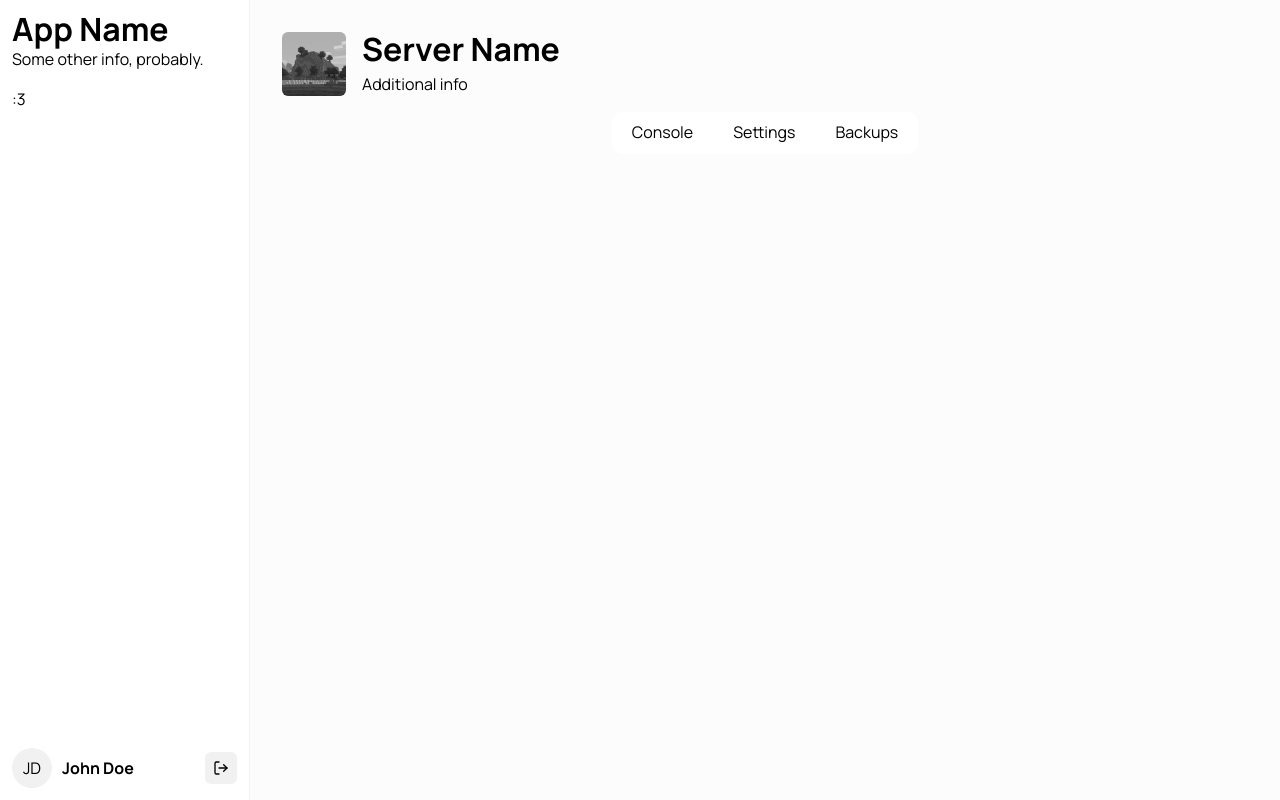
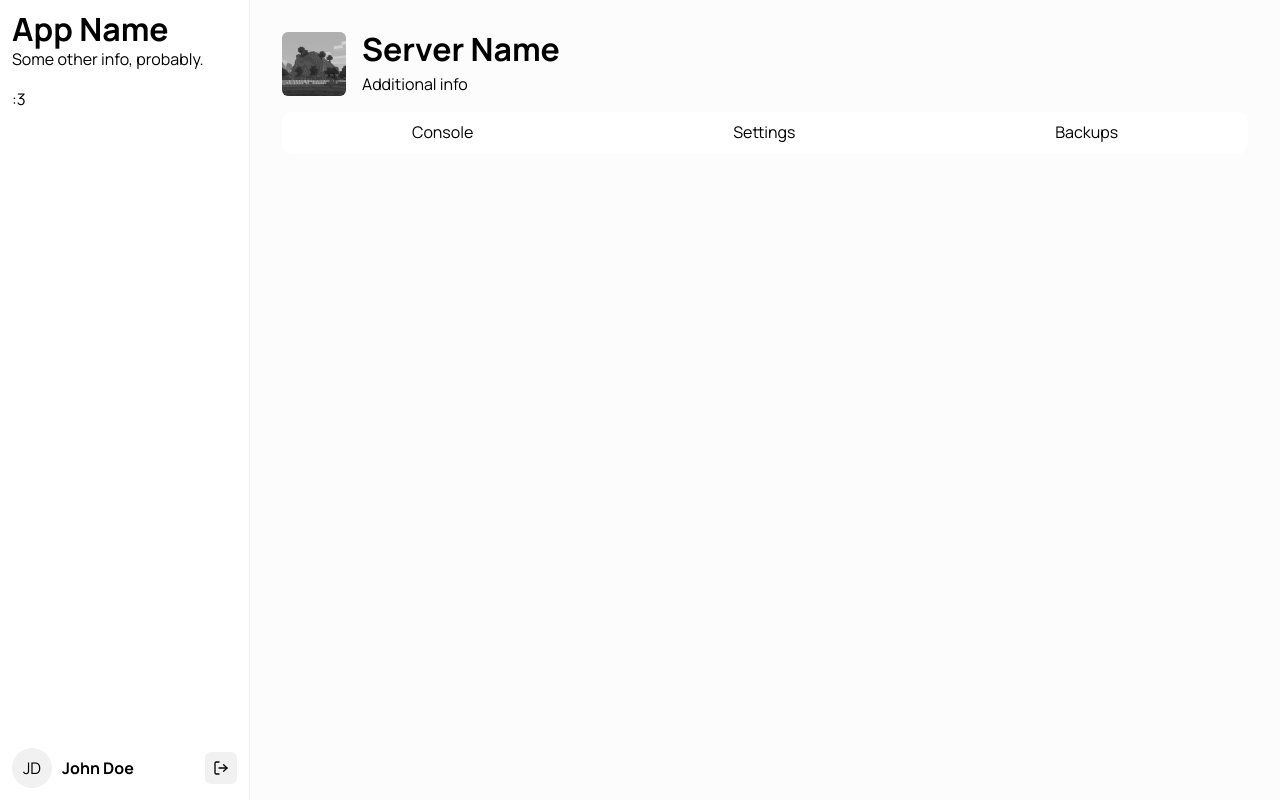
Before and after one commit to ScaffoldMC/ScaffoldMC, a Next.js app in the folder apps/web/: page /dashboard/1 in a window 1280 px wide. Built offline with nearby package versions, Linux system fonts and the light colour scheme.

Commit message:
Improve tabs appearence

```diff
--- a/apps/web/components/organisms/tabs/tabs.module.css
+++ b/apps/web/components/organisms/tabs/tabs.module.css
@@ -12,6 +12,7 @@
 	border: transparent;
 	border-radius: 6px;
 	padding: 8px 16px;
+	flex-grow: 1;
 	background-color: transparent;
 	color: var(--color-text);
 	transition: background-color 100ms ease-in-out;
@@ -30,7 +31,7 @@
 	align-items: center;
 	justify-content: space-between;
 	border-radius: 10px;
-	width: fit-content;
+	width: 100%;
 	padding: 4px;
 	gap: 8px;
 	background-color: var(--color-foreground);
```
